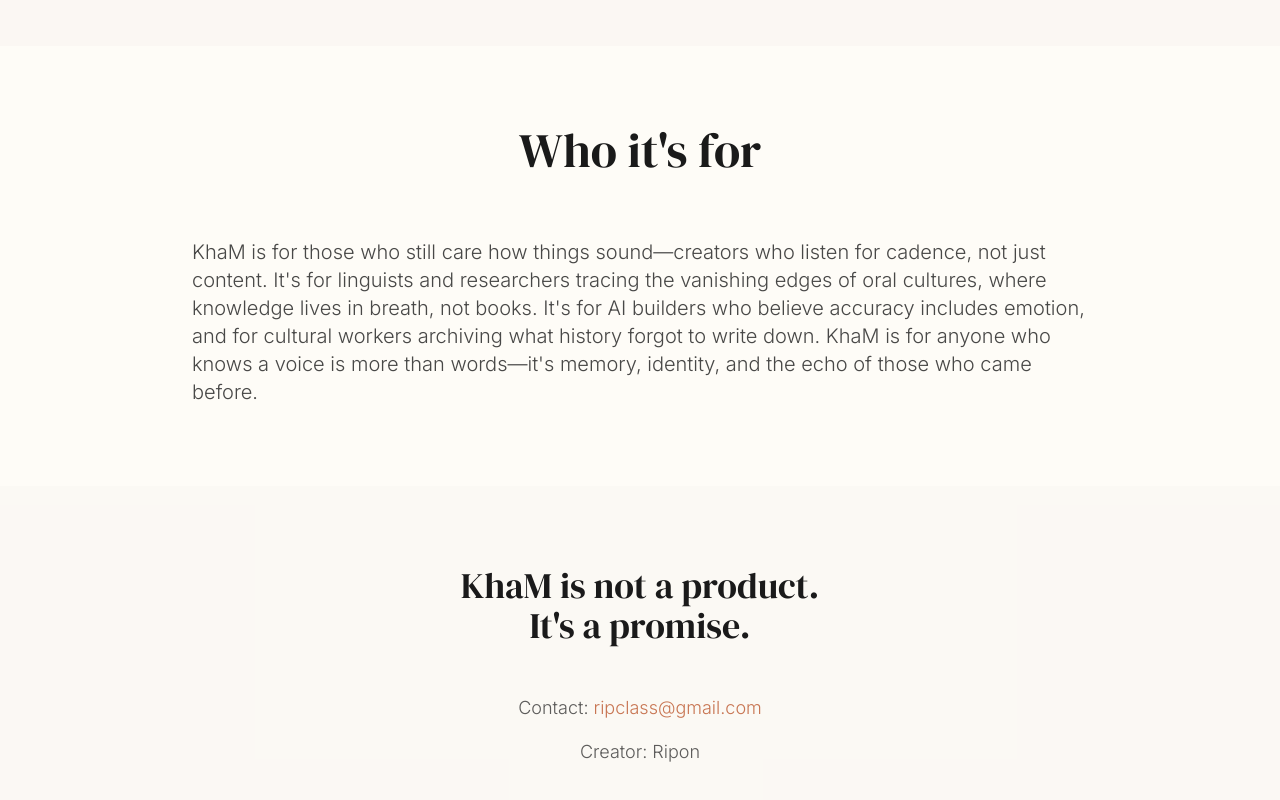
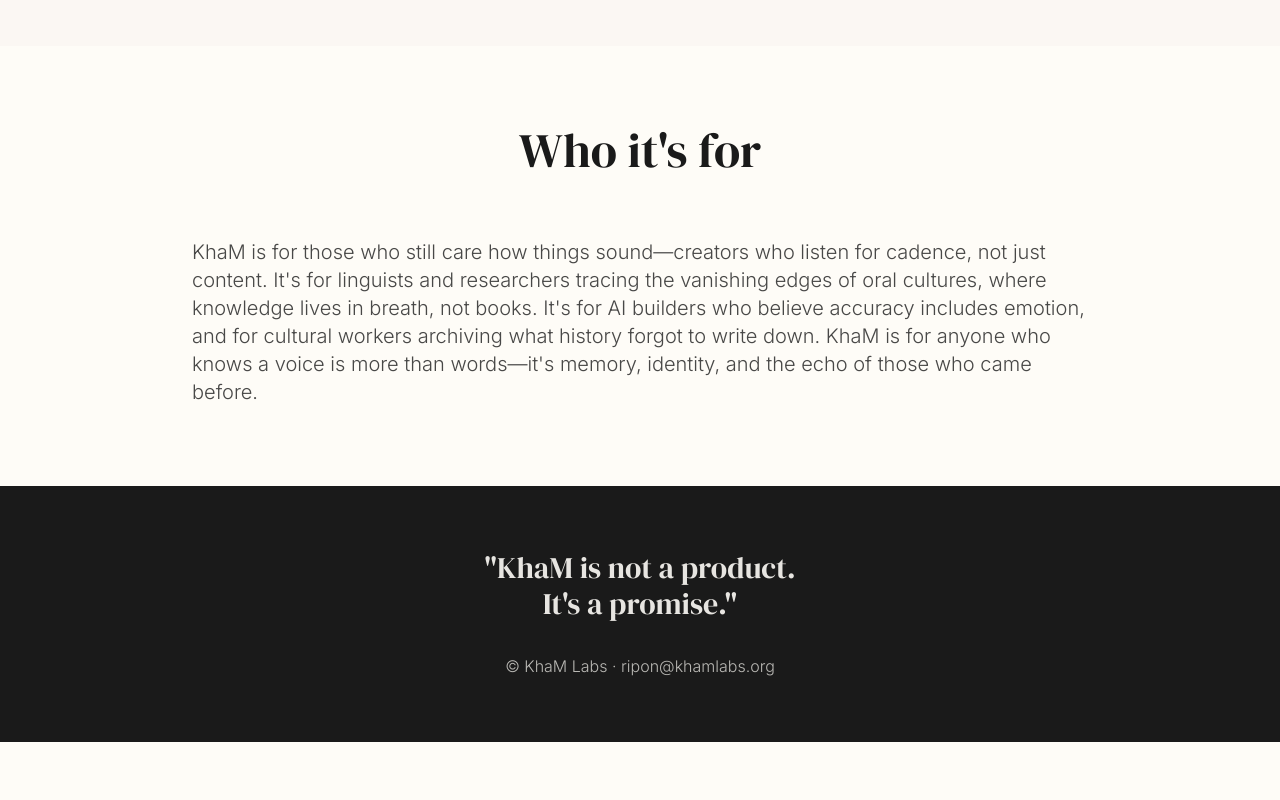
Before and after one commit to ripclass/kham-voice-keepers, a React (Vite) app: page / in a window 1280 px wide. Shown: the part 1782-2582 px from the top of the page. After the commit the page ends 2524 px from the top, so only its background shows below. Built offline with nearby package versions, Linux system fonts and the light colour scheme.

Commit message:
Add homepage footer
Implement a full-width, centered footer with the specified content and design preferences.

```diff
--- a/src/pages/Index.tsx
+++ b/src/pages/Index.tsx
@@ -1,3 +1,4 @@
+
 import { Button } from "@/components/ui/button";
 import Navigation from "@/components/Navigation";
 
@@ -84,16 +85,15 @@ const Index = () => {
       </section>
 
       {/* Footer */}
-      <footer className="py-20 px-6 md:px-12 bg-muted/20">
-        <div className="max-w-4xl mx-auto text-center space-y-8">
-          <blockquote className="font-serif text-3xl md:text-4xl text-ink mb-12">
-            KhaM is not a product.<br />It's a promise.
+      <footer className="w-full bg-ink py-16 px-6 md:px-12">
+        <div className="max-w-4xl mx-auto text-center space-y-6">
+          <blockquote className="font-serif text-2xl md:text-3xl text-paper/90 mb-8">
+            "KhaM is not a product.<br />It's a promise."
           </blockquote>
 
-          <div className="space-y-4 text-lg font-light text-ink/70">
-            <p>Contact: <a href="mailto:ripclass@gmail.com" className="text-terracotta hover:text-terracotta/80 transition-colors">ripclass@gmail.com</a></p>
-            <p>Creator: Ripon</p>
-          </div>
+          <p className="text-paper/70 font-light">
+            © KhaM Labs · ripon@khamlabs.org
+          </p>
         </div>
       </footer>
     </div>
```
